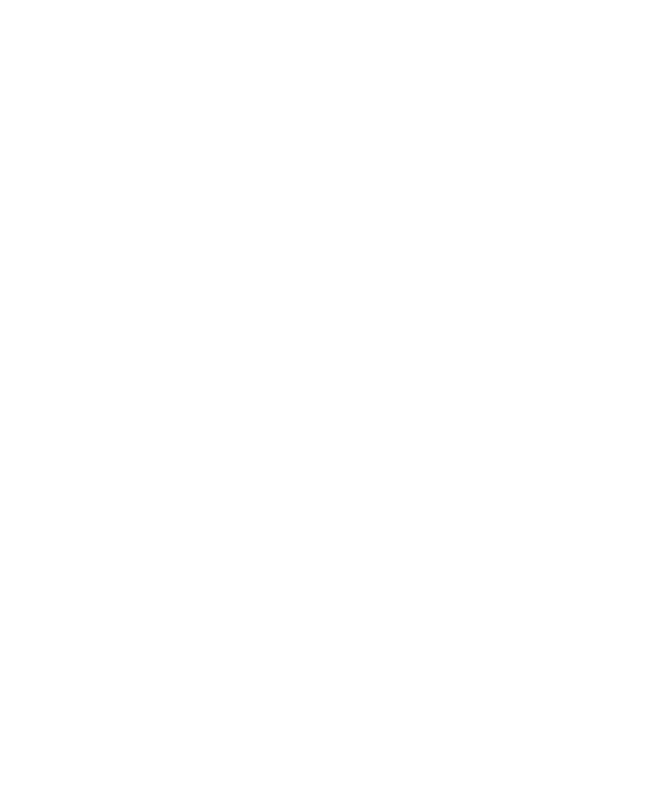
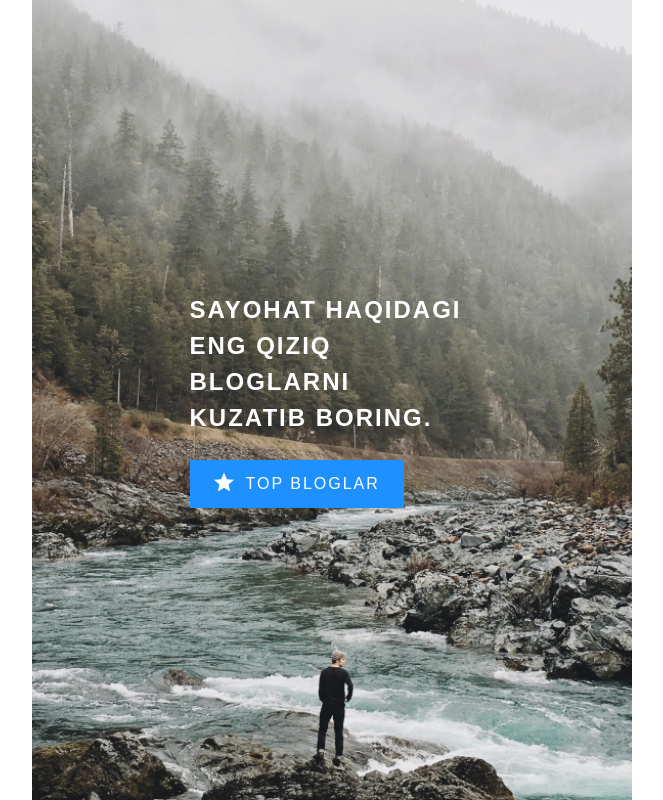
Before and after one commit to Iminjanov/Article-, a plain HTML site: page index.html in a window 1280 px wide. Shown: the whole page, without its empty margins (8-671 px from the left). Drawn offline with Linux system fonts and the light colour scheme.

Commit message:
Add Hero Side

```diff
--- a/index.html
+++ b/index.html
@@ -1,16 +1,31 @@
 <!DOCTYPE html>
-<html lang="en">
-<head>
-    <meta charset="UTF-8">
-    <meta name="viewport" content="width=device-width, initial-scale=1.0">
-    <title>Document</title>
-    <link rel="stylesheet" href="css/normalize.css">
-    <link rel="stylesheet" href="style.css">
-</head>
-<body>
+<html lang="uz">
+  <head>
+    <meta charset="UTF-8" />
+    <meta name="viewport" content="width=device-width, initial-scale=1.0" />
+    <title>Travell</title>
+    <link rel="stylesheet" href="css/normalize.css" />
+    <link rel="stylesheet" href="style.css" />
+  </head>
 
-
+  <body>
+    <main class="main-content">
+      <div class="global-wrapper">
+        <div class="hero">
+          <div class="hero-content">
+            <h1 class="hero-heading">
+              Sayohat haqidagi eng qiziq bloglarni kuzatib boring.
+            </h1>
+            <a href="" class="hero-link">
+              <span class="hero-link-inner">
+                <span class="hero-link-text">TOP BLOGLAR</span>
+              </span>
+            </a>
+          </div>
+        </div>
+      </div>
+    </main>
 
     <script src="js/main.js"></script>
-</body>
+  </body>
 </html>
--- a/style.css
+++ b/style.css
@@ -1,6 +1,6 @@
 /* GLOOBAL */
 
-html{
+html {
   height: 100%;
   scroll-behavior: smooth;
   box-sizing: border-box;
@@ -8,11 +8,11 @@ html{
 
 *,
 *::before,
-*::after{
+*::after {
   box-sizing: inherit;
 }
 
-body{
+body {
   display: flex;
   flex-direction: column;
   height: 100%;
@@ -20,19 +20,19 @@ body{
   margin: 0;
   font-size: 16px;
   line-height: 1.5;
-    font-family: "Arial" , sans-serif;
-    background-color: #FFF;
+  font-family: "Arial", sans-serif;
+  background-color: #fff;
   color: #222;
 }
 
-img{
+img {
   width: 100%;
   height: auto;
 }
 
 /* CONTAINER */
 
-.container{
+.container {
   width: 100%;
   max-width: 1200px;
   padding-left: 50px;
@@ -43,6 +43,65 @@ img{
 
 /* MAIN CONTENT */
 
-.main-content{
+.main-content {
   flex-grow: 1;
+  display: flex;
+  flex-direction: column;
 }
+
+/* GLOBAL WRAPPER*/
+
+.global-wrapper {
+  width: 100%;
+  display: flex;
+  flex-grow: 1;
+  max-width: 1200px;
+  margin-left: auto;
+  margin-right: auto;
+}
+
+.hero {
+  display: flex;
+  justify-content: center;
+  align-items: center;
+  width: 100%;
+  max-width: 600px;
+  background-image: url(img/Rectangle\ 1bgr-nature.jpg);
+  background-size: cover;
+  background-position: center bottom;
+}
+.hero-content {
+  max-width: 285px;
+}
+.hero-heading {
+  margin-top: 0;
+  margin-bottom: 24px;
+  font-size: 24px;
+  color: #fff;
+  letter-spacing: 2px;
+  line-height: auto;
+  text-transform: uppercase;
+}
+.hero-link {
+  text-decoration: none;
+  display: inline-block;
+  color: #fff;
+  letter-spacing: 2px;
+  background-color: #1e90ff;
+}
+
+.hero-link-inner::before {
+  width: 20px;
+  height: 20px;
+  margin-right: 12px;
+  background-repeat: no-repeat;
+  background-size: contain;
+  background-position: center;
+  background-image: url(img/Vectorstar-icon.svg);
+  content: "";
+}
+
+.hero-link-inner {
+  display: flex;
+  padding: 12px 24px;
+}
```
Also changed, not shown: img/Rectangle 1bgr-nature.jpg (added), img/Vectorstar-icon.svg (added). Lines whose indentation alone changed are shown as unchanged.
